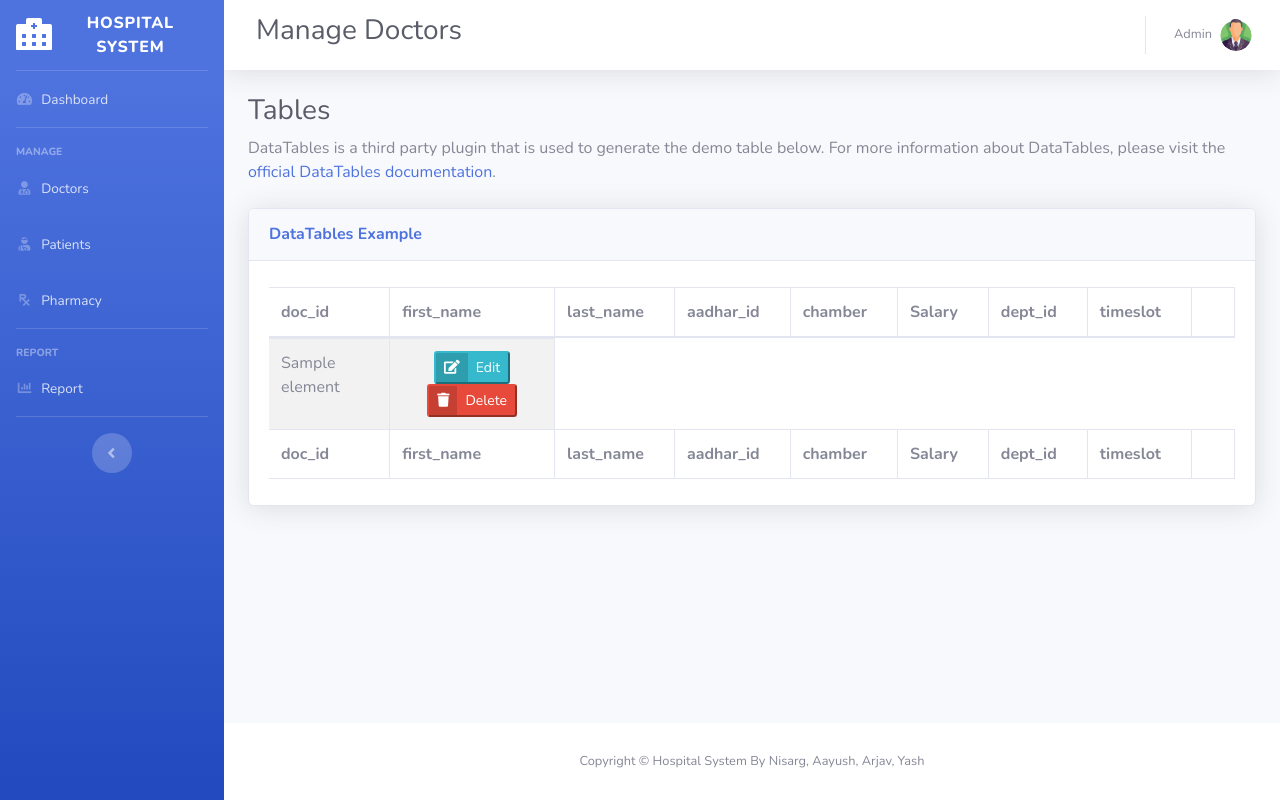
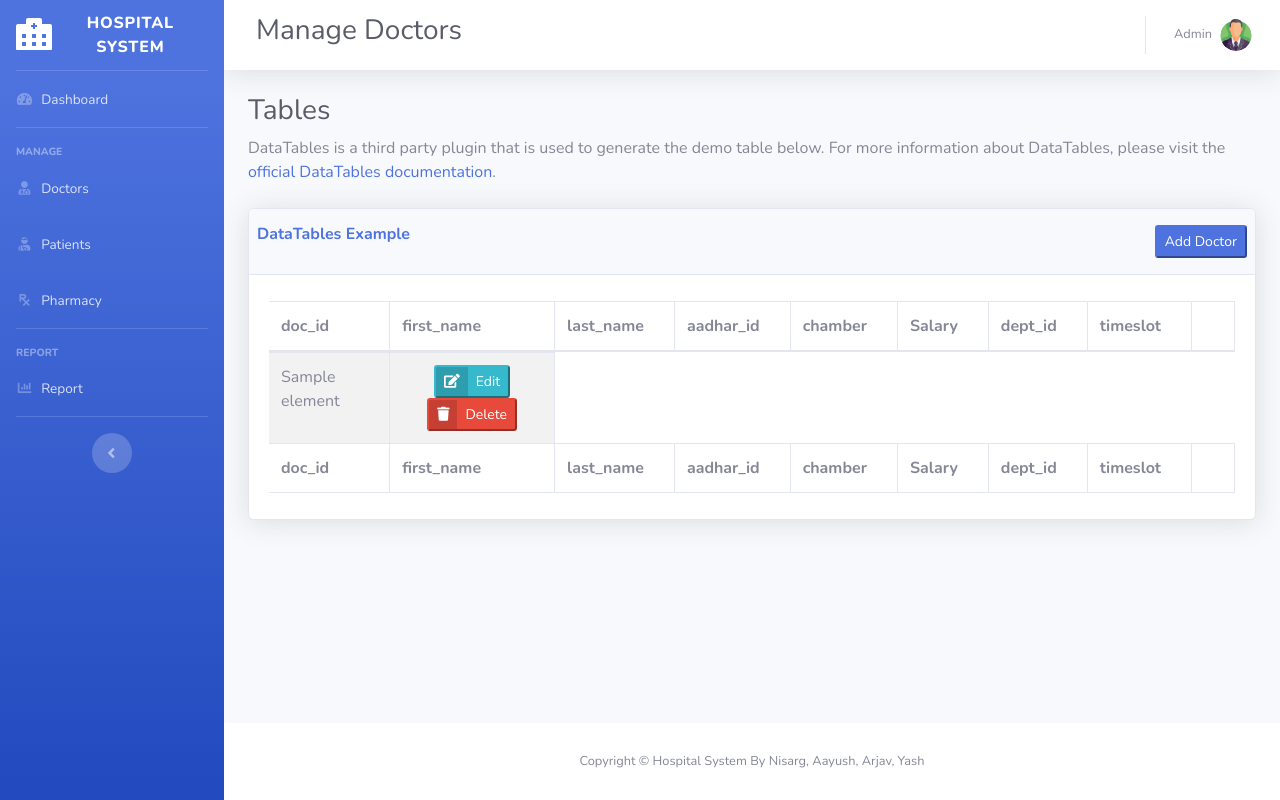
Before and after one commit to aayush11shah/HospitalManagement, a Flask app: template templates/admin_manage_doctors.html in a window 1280 px wide. Run offline with Flask 2, Linux system fonts and the light colour scheme; the template is opened without the code that fills it: most values are stand-ins (such as "Sample title", 1, 10 or a date in 2020); some libraries are stand-ins or nearby versions.

Commit message:
add doctor complete

```diff
--- a/main.py
+++ b/main.py
@@ -61,6 +61,8 @@ def manage_doctor():
     form = request.form
     if "action" in form.keys() and form["action"] == "delete":
         execute_query("delete from doctor where doc_id = " +form["docid"])
+    elif "pass" in form.keys():
+        execute_query("insert into doctor values (" + form['docid'] + ",'" + form['pass'] + "','" + form['fname'] + "','" +  form['lname'] + "'," + form['adhar_id'] + ",'" + form['chamber'] + "',"+form['salary']+"," + form['dept'] +",'"+form['timeslot'] + "')")
     else:
         execute_query('update doctor set first_name = "' + form['fname'] + '", last_name = "' + form['lname'] + '", aadhar_id = ' + form['adhar_id'] + ', chamber = "' + form['chamber'] + '", salary = ' + form['salary'] + ', timeslot = "' + form['timeslot'] + '" where doc_id = ' + form['docid'])
     return render_template("admin_manage_doctors.html", doctor_table=disp("select doc_id, first_name, last_name, aadhar_id, chamber, salary, dept_id, timeslot from doctor"))
--- a/templates/admin_manage_doctors.html
+++ b/templates/admin_manage_doctors.html
@@ -164,7 +164,10 @@
                     <!-- DataTales Example -->
                     <div class="card shadow mb-4">
                         <div class="card-header py-3">
-                            <h6 class="m-0 font-weight-bold text-primary">DataTables Example</h6>
+                            <div class="row" id="add_div">
+                                <h6 class="m-0 font-weight-bold text-primary">DataTables Example</h6>
+                                <button class="edit_btn btn-primary btn-sm ml-auto" data-toggle="modal" data-target="#addModal">Add Doctor</button>
+                            </div>
                         </div>
                         <div class="card-body">
                             <div class="table-responsive">
@@ -315,6 +318,65 @@
         </div>
     </div>
 
+    <!-- Add Modal-->
+    <div class="modal fade" id="addModal" tabindex="-1" role="dialog" aria-labelledby="exampleModalLabel"
+        aria-hidden="true">
+        <div class="modal-dialog" role="document">
+            <div class="modal-content">
+                <div class="modal-header">
+                    <h5 class="modal-title" id="exampleModalLabel">Edit Doctor Information</h5>
+                    <button class="close" type="button" data-dismiss="modal" aria-label="Close">
+                        <span aria-hidden="true">×</span>
+                    </button>
+                </div>
+				<div class="modal-body">
+					<form name="add_doctor_form" id="add_doctor_form" action="/admin_manage_doctors.html" method="post" class="user" onsubmit="return validateDoctor()">
+						<div class="form-group row">
+							<div class="col-sm-6 mb-3 mb-sm-0">
+								<input name="docid" type="text" class="form-control form-control-user" id="docid" aria-labelledby="docid" placeholder="Doctor Id">
+							</div>
+							<div class="col-sm-6">
+								<input name="pass" type="text" class="form-control form-control-user" id="pass" aria-labelledby="pass" placeholder="Password">
+							</div>
+						</div>
+                        <div class="form-group row">
+							<div class="col-sm-6 mb-3 mb-sm-0">
+								<input name="fname" type="text" class="form-control form-control-user" id="fname" aria-labelledby="exampleFirstName" placeholder="First Name">
+							</div>
+							<div class="col-sm-6">
+								<input name="lname" type="text" class="form-control form-control-user" id="lname" aria-labelledby="exampleLastName" placeholder="Last Name">
+							</div>
+						</div>
+                        <div class="form-group row">
+							<div class="col-sm-6 mb-3 mb-sm-0">
+								<input name="dept" type="number" class="form-control form-control-user" id="dept" aria-labelledby="exampleFirstName" placeholder="department">
+                            </div>
+						</div>
+						<div class="form-group row">
+							<div class="col-sm-6">
+								<input name="adhar_id" type="text" class="form-control form-control-user" id="adhar_id" aria-labelledby="adhar_id" placeholder="AadhAr ID">
+							</div>
+							<div class="col-sm-6 mb-3 mb-sm-0">
+								<input name="salary" type="number" class="form-control form-control-user" id="salary" aria-labelledby="salary" placeholder="Salary">
+							</div>
+						</div>
+						<div class="form-group row">
+							<div class="col-sm-6 mb-3 mb-sm-0">
+								<input name="chamber" type="text" class="form-control form-control-user" id="chamber" aria-labelledby="chamber" placeholder="Chamber">
+							</div>
+							<div class="col-sm-6">
+								<input name="timeslot" type="number" class="form-control form-control-user" id="timeslot" aria-labelledby="timeslots" placeholder="Timeslots">
+							</div>
+						</div>
+					</form>
+				</div>
+				<div class="modal-footer">
+                    <button type="submit" form="add_doctor_form" class="btn btn-secondary">Save</button>
+                </div>
+            </div>
+        </div>
+    </div>
+
         <!-- Bootstrap core JavaScript-->
         <script src="../static/vendor/jquery/jquery.min.js"></script>
         <script src="../static/vendor/bootstrap/js/bootstrap.bundle.min.js"></script>
@@ -366,6 +428,47 @@
 					$("#salary").val(currentRow.find("td:eq(5)").text().trim());
 					$("#timeslot").val(currentRow.find("td:eq(7)").text().trim());
 				});
+
+                $("#add_div").on('click', '.edit_btn', function() {
+                    var oform = document.forms["add_doctor_form"].value;
+                    var docid = oform.elements["docid"];
+                    var pass = oform.elements["pass"];
+                    var fname = oform.elements["fname"];
+                    var lname = oform.elements["lname"];
+                    var dept = oform.elements["dept"]
+                    var adhar_id = oform.elements["adhar_id"];
+                    var chamber = oform.elements["chamber"];
+                    var salary = oform.elements["salary"];
+                    var timeslot = oform.elements["timeslot"];
+
+                    var table = document.getElementById("dataTable");
+                    var row = table.insertRow(0);
+                    var cell0 = row.insertCell(0);
+                    cell0.innerHTML = docid;
+                    var cell1 = row.insertCell(1);
+                    cell1.innerHTML = fname;
+                    var cell2 = row.insertCell(2);
+                    cell2.innerHTML = lname;
+                    var cell3 = row.insertCell(3);
+                    cell3.innerHTML = adhar_id;
+                    var cell4 = row.insertCell(4);
+                    cel4.innerHTML = chamber;
+                    var cell5 = row.insertCell(5);
+                    cell5.innerHTML = salary;
+                    var cell6 = row.insertCell(6);
+                    cell6.innerHTML = dept;
+                    var cell7 = row.insertCell(7);
+                    cell6.innerHTML = timeslot;
+                    // var cell8 = row.insertCell(8);
+                    // cell7.innerHTML = '<button class="edit_btn btn-sm btn-info btn-icon-split" data-toggle="modal" data-target="#editModal">'
+                    //                                 +'<span class="icon"> <i class="fas fa-edit"></i> </span>'
+                    //                                 +'<span class="text">Edit</span>'
+                    //                             +'</button>'
+					// 							+'<button class="delete_btn  btn-sm btn-danger btn-icon-split">'
+                    //                                 +'<span class="icon"> <i class="fas fa-trash"></i> </span>'
+                    //                                 +'<span class="text">Delete</span>'
+                    //                             +'</button>'
+				});
 			});
 		</script>
 
```
